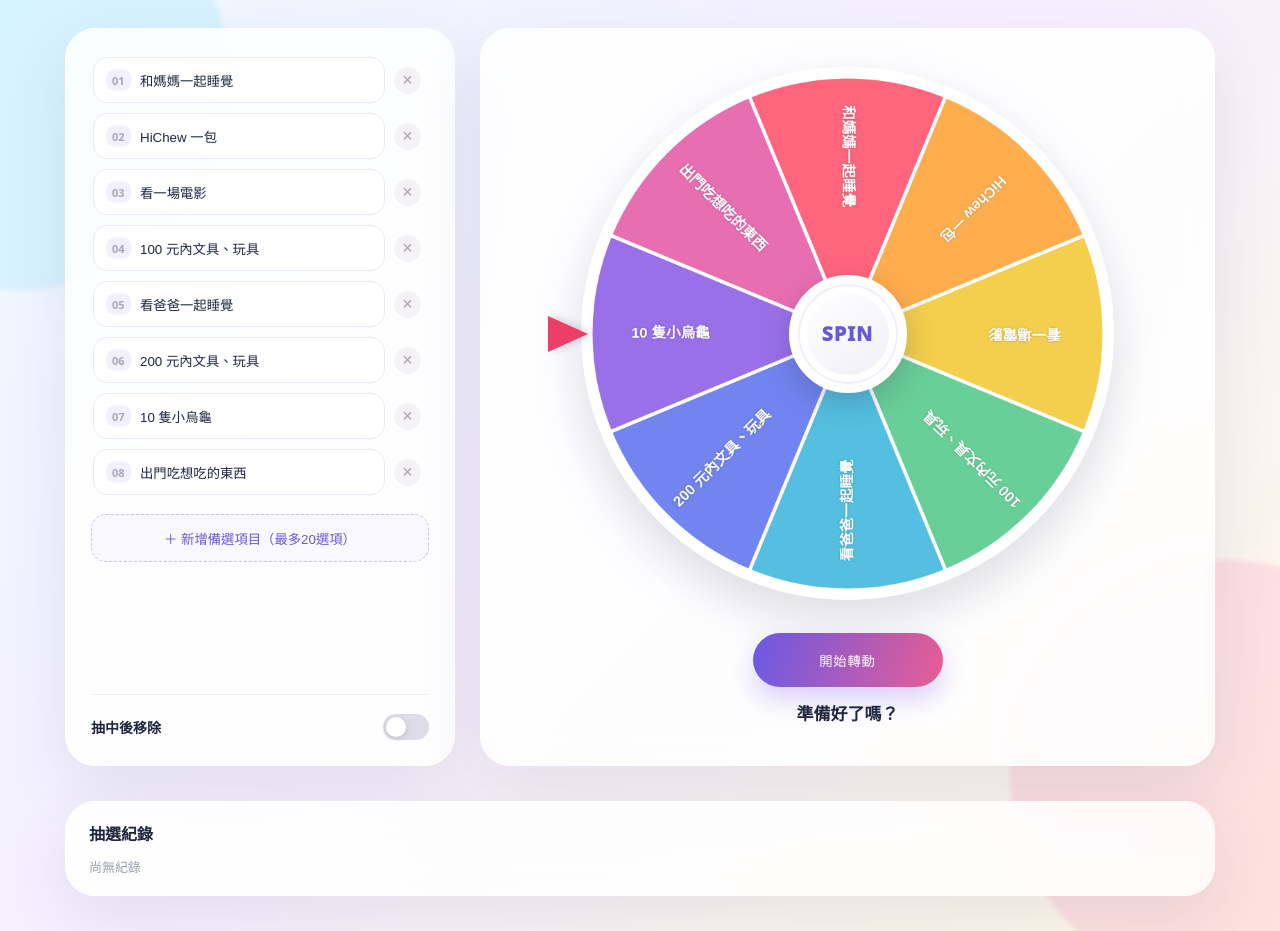
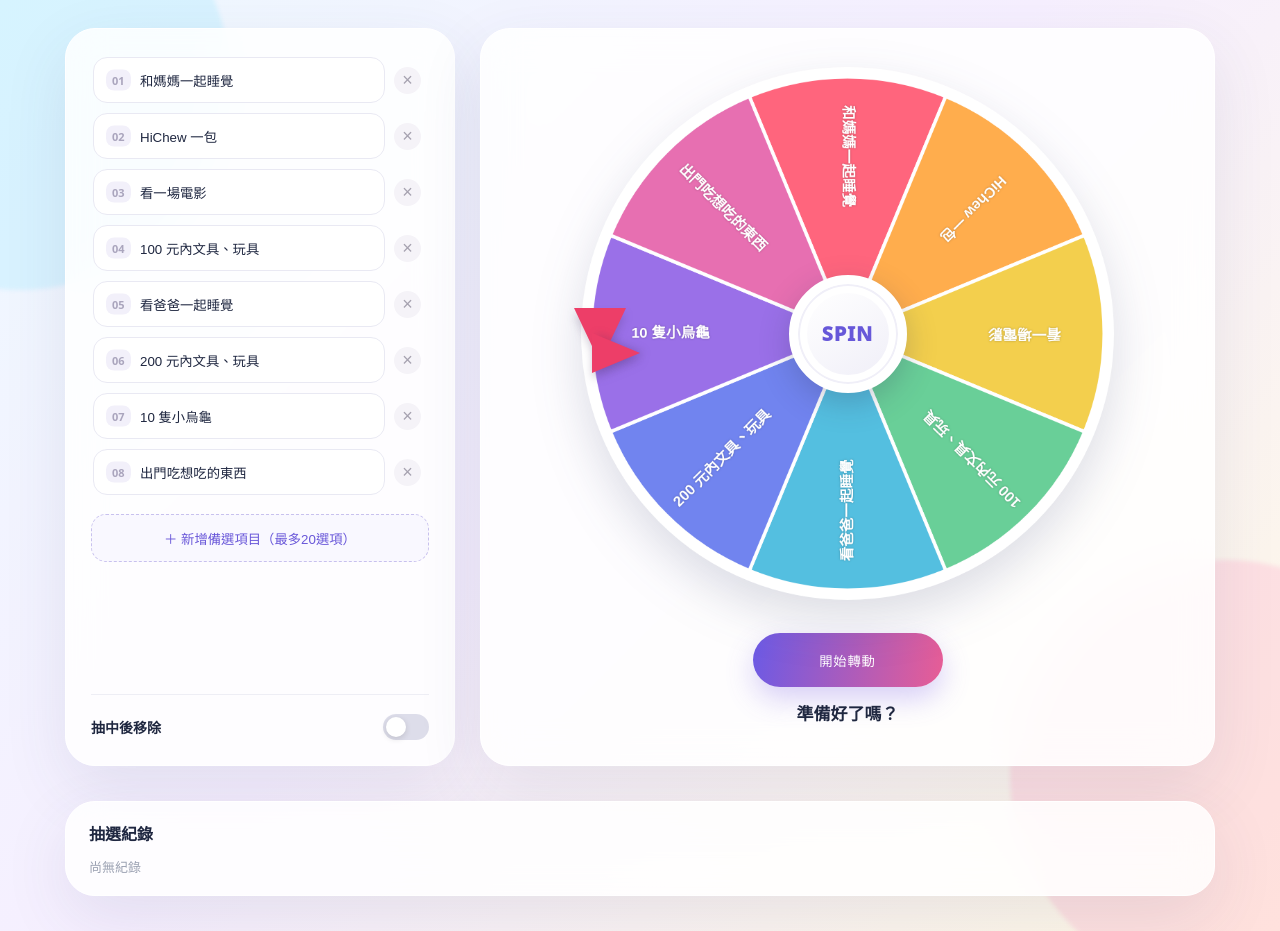
Before and after one commit to cyh0521/Games, a plain HTML site: page 轉盤/index.html in a window 1280 px wide. Drawn offline with Linux system fonts and the light colour scheme.

Commit message:
Update index.html

```diff
--- a/轉盤/index.html
+++ b/轉盤/index.html
@@ -2,7 +2,7 @@
 <html lang="zh-Hant">
 <head>
 <meta charset="utf-8"><meta name="viewport" content="width=device-width,initial-scale=1">
-<title>Lucky Spin v11</title>
+<title>Lucky Spin v16</title>
 <style>
 :root{--ink:#1f2740;--muted:#7b849c;--violet:#7657ee;--pink:#ff648c;--line:#e9e9f3}
 *{box-sizing:border-box}body{margin:0;min-height:100vh;font-family:"Noto Sans TC","Microsoft JhengHei",system-ui,sans-serif;color:var(--ink);background:linear-gradient(135deg,#eef9ff 0%,#f6efff 47%,#fff8e4 100%);overflow-x:hidden}
@@ -24,18 +24,25 @@ canvas{display:block;width:100%;height:100%;border-radius:50%;filter:drop-shadow
 .confetti{position:fixed;top:-20px;width:9px;height:15px;z-index:20;animation:fall 1.8s linear forwards}@keyframes fall{to{transform:translate(var(--x),105vh) rotate(720deg);opacity:.2}}
 @media(max-width:850px){.shell{grid-template-columns:1fr}.stage{order:-1;min-height:auto}.editor{min-height:500px}.wheelbox{width:min(86vw,530px)}}
 
-/* v9 hard overrides */
+/* v16 pointer: wrapper handles positioning; inner tip handles rotation */
 .pointer{
   position:absolute!important; z-index:20!important;
-  left:-22px!important; right:auto!important;
+  left:4px!important; right:auto!important;
   top:50%!important; bottom:auto!important;
   transform:translateY(-50%)!important;
-  width:0!important; height:0!important;
-  border-top:18px solid transparent!important;
-  border-bottom:18px solid transparent!important;
-  border-left:40px solid #ed3e68!important;
-  border-right:0!important;
-  filter:drop-shadow(5px 0 4px #422c5b35)!important;
+  width:52px!important; height:52px!important;
+  pointer-events:none!important;
+}
+.pointer-tip{
+  position:absolute; left:0; top:50%;
+  width:0; height:0;
+  border-top:20px solid transparent;
+  border-bottom:20px solid transparent;
+  border-left:48px solid #ed3e68;
+  filter:drop-shadow(5px 0 4px #422c5b35);
+  transform:translateY(-50%) rotate(0deg);
+  transform-origin:6px 50%;
+  will-change:transform;
 }
 .pointer:before,.pointer:after{display:none!important}
 </style></head>
@@ -49,14 +56,14 @@ canvas{display:block;width:100%;height:100%;border-radius:50%;filter:drop-shadow
  <div class="bottom"><div class="toggle"><span>抽中後移除</span><label class="switch"><input type="checkbox" id="remove"><span class="slider"></span></label></div></div>
 </section>
 <section class="panel stage">
- <div class="wheelbox"><div class="pointer"></div><canvas id="wheel" width="800" height="800"></canvas><div class="hub">SPIN</div></div>
+ <div class="wheelbox"><div class="pointer"><div class="pointer-tip"></div></div><canvas id="wheel" width="800" height="800"></canvas><div class="hub">SPIN</div></div>
  <button class="spin" id="spin">開始轉動</button><div class="result" id="result">準備好了嗎？</div>
 </section>
 </main>
 <section class="history"><div class="panel"><h2>抽選紀錄</h2><div class="chips" id="history"><span class="empty">尚無紀錄</span></div></div></section>
 <script>
 const palette=["#ff657d","#ffad4d","#f3cf4d","#69cf98","#54bfe0","#7184ef","#9a70e8","#e76fb1","#ff8860","#83c96b"];
-const pointer=document.querySelector(".pointer"),editor=document.querySelector(".editor"),list=document.querySelector("#items"),add=document.querySelector("#add"),canvas=document.querySelector("#wheel"),ctx=canvas.getContext("2d"),spin=document.querySelector("#spin"),res=document.querySelector("#result"),hist=document.querySelector("#history");
+const pointer=document.querySelector(".pointer-tip"),editor=document.querySelector(".editor"),list=document.querySelector("#items"),add=document.querySelector("#add"),canvas=document.querySelector("#wheel"),ctx=canvas.getContext("2d"),spin=document.querySelector("#spin"),res=document.querySelector("#result"),hist=document.querySelector("#history");
 let values=[],rotation=0,spinning=false,records=[];
 function esc(s){return s.replace(/[&<>"']/g,c=>({"&":"&amp;","<":"&lt;",">":"&gt;",'"':"&quot;","'":"&#39;"}[c]))}
 function renderInputs(focusLast=false){
```
